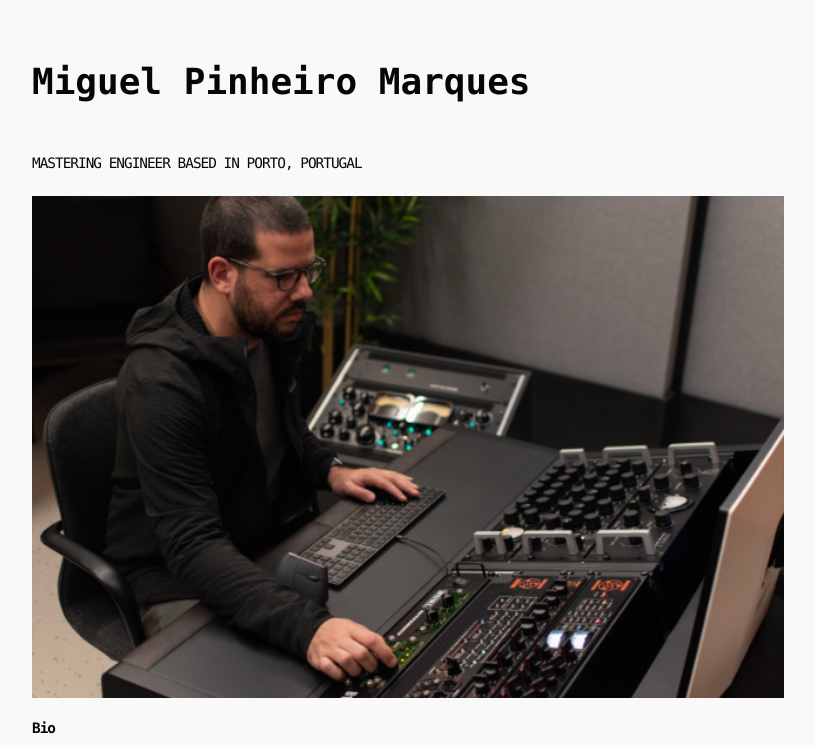
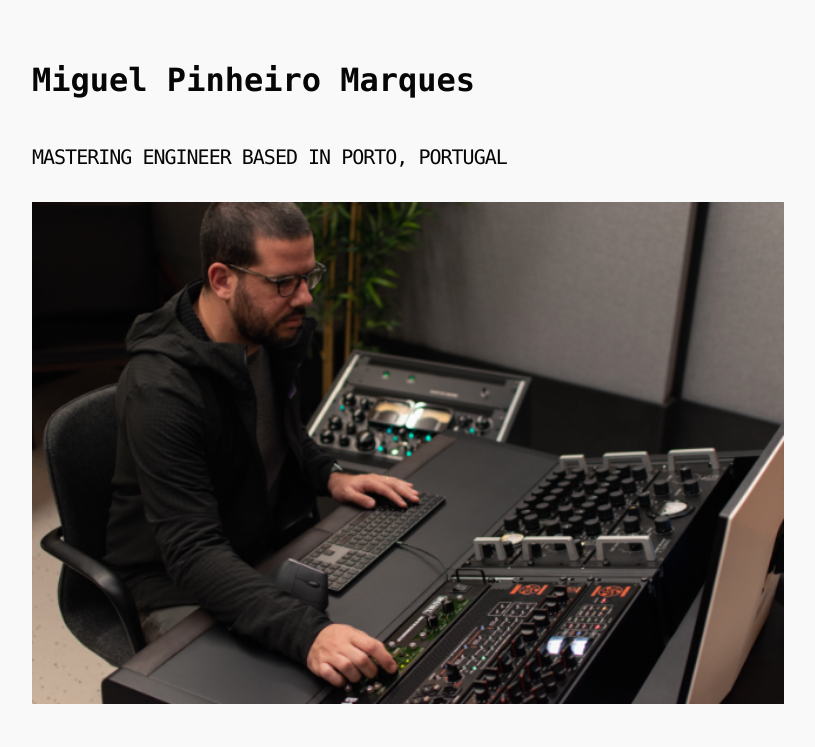
Before and after one commit to miguelpinheiromarques/home, a plain HTML site: page index.html in a window 1280 px wide. Shown: the top 747 px of the page, without its empty margins (232-1047 px from the left). Drawn offline with Linux system fonts and the light colour scheme.

Commit message:
Update index.html

```diff
--- a/index.html
+++ b/index.html
@@ -1,7 +1,7 @@
 <!DOCTYPE html>
 <html lang='pt'>
  <head>
-  <title>Miguel Pinheiro Marques - Mastering</title>
+  <title>Miguel Pinheiro Marques - Mastering Engineer</title>
   <meta charset='utf-8'>
   <style>
 	  :root {
@@ -13,11 +13,11 @@
 		background-color: color-mix(in srgb, Canvas, CanvasText 2.5%);
 		color: color-mix(in srgb, CanvasText, Canvas 2.5%);
 		font-family: var(--font-mono);
-		text-align: left;
-		font-size: clamp(0.9rem, 2.383rem + -1.913vw, 2rem);
+		font-size: clamp(1rem, 1.727rem + -1.136vw, 1.5rem);
 		padding: 0 10% 0 10%;
 		@media screen and (min-width: 64em) { padding: 0 20% 0 20%; }
 	  }
+	  *	{ font-size: clamp(1rem, 1.727rem + -1.136vw, 1.5rem); }
 	  a, a:visited{color:AccentColor}
 	  p {
 			line-height: calc(1ex / 0.32);
@@ -37,25 +37,25 @@
 	  }
 
 	  h1 {
-		  font-size: clamp(1.25rem, 0.902rem + 1.739vw, 2.25rem);
+		  font-size: clamp(1.5rem, 1.273rem + 1.136vw, 2rem);
 		  line-height: calc(1ex / 0.42);
 		  margin: calc(1ex / 0.42) 0;
 	  }
 
 	  h2 {
-		  font-size: 1em;
+		  font-size: clamp(1.5rem, 1.273rem + 1.136vw, 2rem);
 		  line-height: calc(1ex / 0.42);
 		  margin: calc(1ex / 0.42) 0;
 	  }
 
 	  h3 {
-		  font-size: 0.75em;
+		  font-size: clamp(1.25rem, 1.136rem + 0.568vw, 1.5rem);
 		  line-height: calc(1ex / 0.38);
 		  margin: calc(1ex / 0.38) 0;
 	  }
 
 	  h4 {
-		  font-size: 1em;
+		  font-size: clamp(1rem, 0.886rem + 0.568vw, 1.25rem);
 		  line-height: calc(1ex / 0.37);
 		  margin: calc(1ex / 0.37) 0;
 		  text-transform:uppercase;
@@ -68,7 +68,6 @@
 	  input::placeholder,textarea::placeholder {color: color-mix(in srgb, CanvasText, Canvas 65%);}
 	  textarea{width:100%;min-height:200px;margin:4px 0 10px 0;background: color-mix(in srgb, Canvas, CanvasText 5%);border:0;outline:0;resize: none;}
 	  label {
-	  font-size: 0.8em;
 	  color: color-mix(in srgb, CanvasText, Canvas 35%);
 	  letter-spacing: -0.011em;
 	  text-rendering: optimizeLegibility;
```
